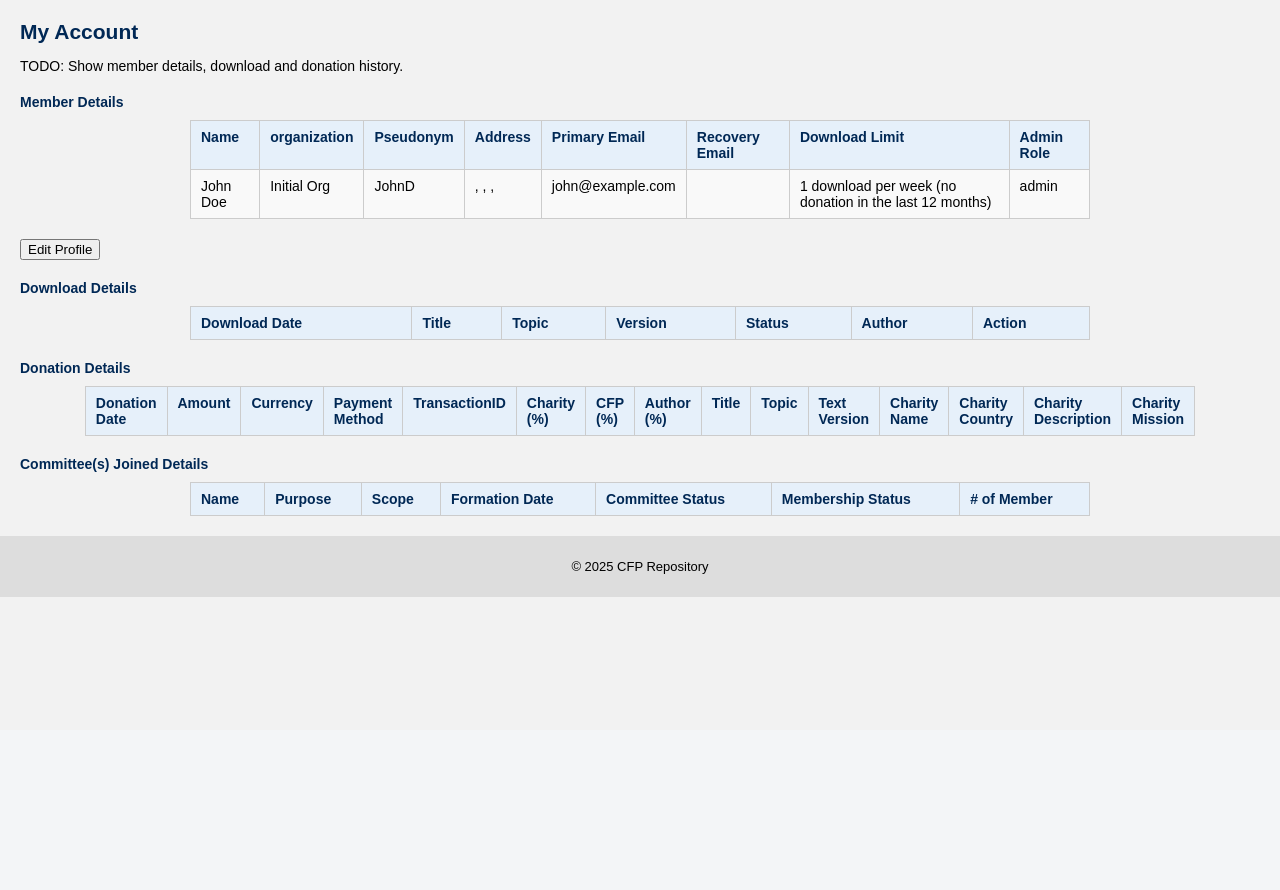
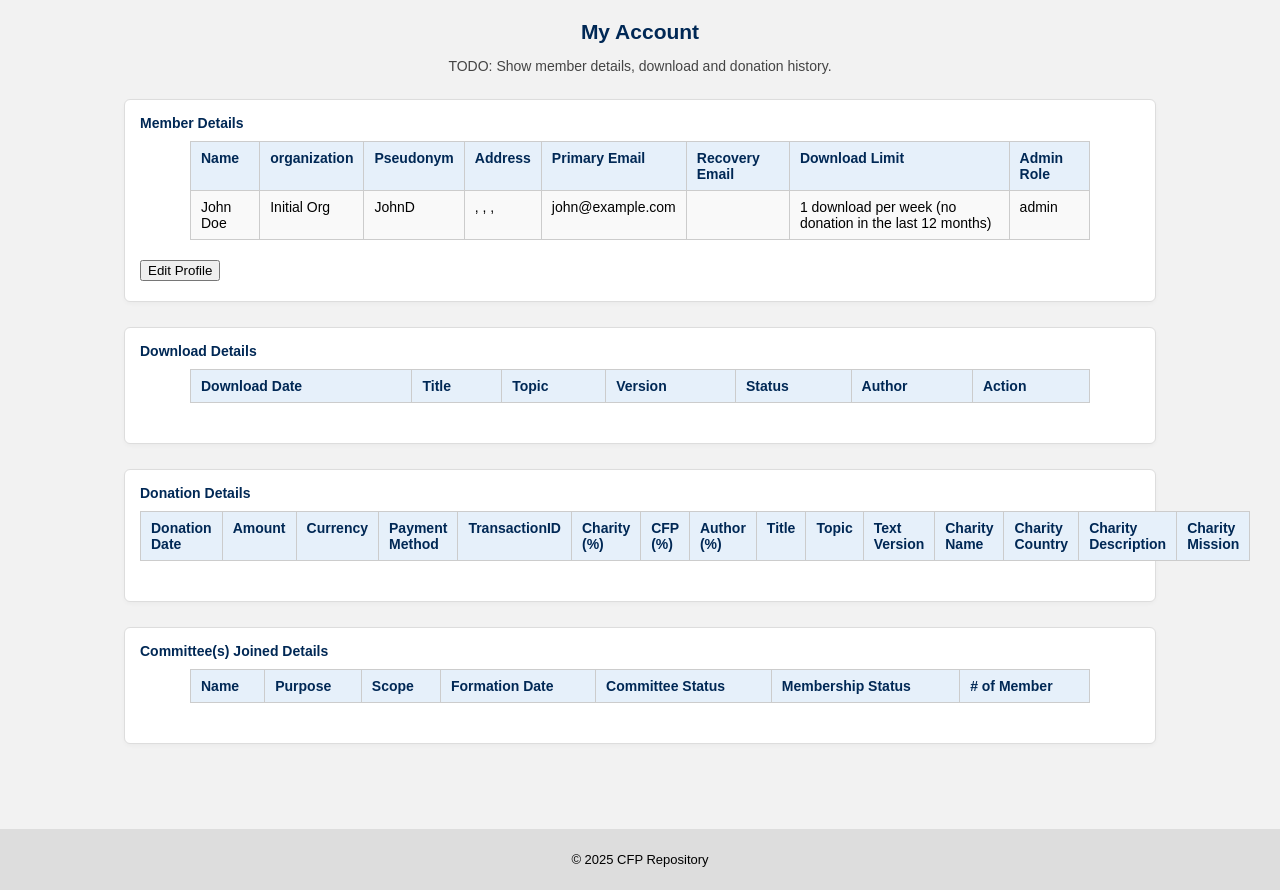
Before and after one commit to marckangelo/cfp_project, a PHP site: page /my_account.php in a window 1280 px wide. Shown: the part 70-960 px from the top of the page. Before the commit the page ends 667 px from the top, so only its background shows below. Run offline with PHP 8.4, Linux system fonts and the light colour scheme; a user stored in the database is signed in; data comes from the database, SQL or seed files in the repository; lists and menus that the app fills with data are empty.

Commit message:
Fixed matrix display CSS.

```diff
--- a/css/style.css
+++ b/css/style.css
@@ -237,3 +237,121 @@ footer {
 .dashboard-links li {
     margin-bottom: 6px;
 }
+
+
+/* ===== Verification Matrix Display ===== */
+.matrix-wrapper {
+    max-width: 320px;        /* small card */
+    margin: 30px auto 40px;  /* centered on page */
+    padding: 20px;
+    background-color: #ffffff;
+    border: 1px solid #cccccc;
+    border-radius: 6px;
+    box-shadow: 0 2px 5px rgba(0,0,0,0.08);
+    text-align: center;
+}
+
+.matrix-table {
+    border-collapse: collapse;
+    margin: 15px auto;
+    width: auto;             /* override global 80% width */
+}
+
+.matrix-table td {
+    width: 40px;
+    height: 40px;
+    border: 1px solid #cccccc;
+    font-weight: bold;
+    font-size: 18px;
+    text-align: center;
+    vertical-align: middle;
+}
+
+/* ===== My Account layout ===== */
+.account-container {
+    max-width: 1100px;
+    margin: 20px auto 40px;
+    padding: 0 10px 20px;
+}
+
+.account-title {
+    text-align: center;
+    margin-top: 10px;
+}
+
+.account-intro {
+    text-align: center;
+    margin-bottom: 20px;
+    color: #444;
+}
+
+/* Flash messages on My Account */
+.flash-success,
+.flash-error {
+    max-width: 800px;
+    margin: 10px auto;
+    padding: 10px 12px;
+    border-radius: 4px;
+    font-size: 13px;
+}
+
+.flash-success {
+    background-color: #e6f7e6;
+    color: #206020;
+    border: 1px solid #80c080;
+}
+
+.flash-error {
+    background-color: #ffe5e5;
+    color: var(--danger);
+    border: 1px solid #cc0000;
+}
+
+/* Card-like sections on My Account */
+.account-section {
+    max-width: 1000px;
+    margin: 25px auto;
+    padding: 15px 15px 20px;
+    background-color: #ffffff;
+    border: 1px solid #dddddd;
+    border-radius: 6px;
+    box-shadow: 0 2px 4px rgba(0,0,0,0.03);
+}
+
+.account-section h4 {
+    margin-top: 0;
+}
+
+/* Make tables inside sections use full card width */
+.account-section table {
+    width: 100%;
+    margin-top: 10px;
+}
+
+/* Small spacing for buttons under member details */
+.account-actions {
+    margin-top: 10px;
+}
+
+/* Matrix table already uses .matrix-wrapper from before; this just ensures spacing */
+.matrix-wrapper {
+    text-align: center;
+}
+
+/* Make sure the verification matrix stays a compact square grid */
+.account-section .matrix-table {
+    width: auto;             /* override the 100% from .account-section table */
+    max-width: none;
+    margin: 15px auto;
+}
+
+.matrix-table td {
+    width: 40px;
+    height: 40px;
+    padding: 0;              /* remove extra padding so cells are closer to square */
+    text-align: center;
+    vertical-align: middle;
+    border: 1px solid #cccccc;
+    font-weight: bold;
+    font-size: 18px;
+}
--- a/my_account.php
+++ b/my_account.php
@@ -3,21 +3,22 @@ session_start();
 require 'db.php';
 include 'header.php';
 
-echo '<h2>My Account</h2>
-      <p>TODO: Show member details, download and donation history.</p>
+echo '<div class="account-container">';
+echo '<h2 class="account-title">My Account</h2>
+      <p class="account-intro">TODO: Show member details, download and donation history.</p>
      ';
 
 // TODO: Ensure user is logged in, then load member profile, download history, donation history
 
 // Show download success message, if any
 if (isset($_SESSION['download_success'])) {
-    echo '<div style="color:green;">' . $_SESSION['download_success'] . '</div>';
+    echo '<div class="flash-success">' . htmlspecialchars($_SESSION['download_success']) . '</div>';
     unset($_SESSION['download_success']);
 }
 
 // Show download error message, if any
 if (isset($_SESSION['download_failure'])) {
-    echo '<div style="color:red;">' . $_SESSION['download_failure'] . '</div>';
+    echo '<div class="flash-error">' . htmlspecialchars($_SESSION['download_failure']) . '</div>';
     unset($_SESSION['download_failure']);
 }
 
@@ -59,6 +60,7 @@ if (isset($_SESSION['member_id'])) {
 
     // Table header
     echo '
+    <div class="account-section">
         <h4>Member Details</h4>
 
         <table border="1">
@@ -109,9 +111,12 @@ if (isset($_SESSION['member_id'])) {
     echo '</table>';
 
     echo '
+        <div class="account-actions">
             <a href="edit_profile.php?member_id=' . $row['member_id'] . '">
                 <button type="button">Edit Profile</button>
             </a>
+        </div>
+    </div>
     ';
 
     // ============= DISPLAY VERIFICATION MATRIX (4x4) ================
@@ -121,7 +126,7 @@ if (isset($_SESSION['member_id'])) {
     if (!empty($verification_matrix) && strlen($verification_matrix) == 16) {
 
         /*
-            Example: 16-char verification_matrix string = \'AAAABBBBCCCCDDDD\'
+            Example: 16-char verification_matrix string = 'AAAABBBBCCCCDDDD'
 
                     AAAA
                     BBBB
@@ -137,10 +142,12 @@ if (isset($_SESSION['member_id'])) {
             }
         }
 
+        // Matrix card section
         echo '
-        <h4>Verification Matrix</h4>
+        <div class="account-section matrix-wrapper">
+            <h4 class="centered-title">Verification Matrix</h4>
             <p>Expiry date: ' . htmlspecialchars($matrix_expiry_date) . '</p>
-        <table border="1" cellpadding="5">
+            <table class="matrix-table">
         ';
 
         for ($r = 0; $r < 4; $r++) {
@@ -151,10 +158,11 @@ if (isset($_SESSION['member_id'])) {
             echo '</tr>';
         }
 
-        echo '</table><br>';
-
-        // Button to copy the verification matrix string into Clipboard
-        echo '<button type="button" onclick="copyMyText(\'' . $verification_matrix . '\')">Copy to Clipboard</button>';
+        echo '
+            </table><br>
+            <button type="button" onclick="copyMyText(\'' . $verification_matrix . '\')">Copy to Clipboard</button>
+        </div>
+        ';
     }
 
     // ============= DISPLAY LIST OF DOWNLOADS ================
@@ -183,6 +191,7 @@ if (isset($_SESSION['member_id'])) {
 
     // Table header
     echo '
+    <div class="account-section">
         <h4>Download Details</h4>
 
         <table border="1">
@@ -215,6 +224,7 @@ if (isset($_SESSION['member_id'])) {
         </tr>';
     }
     echo '</table>';
+    echo '</div>';
 
     // ============= DISPLAY LIST OF DONATIONS ================
 
@@ -248,6 +258,7 @@ if (isset($_SESSION['member_id'])) {
 
     // Table header
     echo '
+    <div class="account-section">
         <h4>Donation Details</h4>
 
         <table border="1">
@@ -296,6 +307,7 @@ if (isset($_SESSION['member_id'])) {
             </tr>';
     }
     echo '</table>';
+    echo '</div>';
 
     // ============= DISPLAY LIST OF COMMITTEES JOINED ================
 
@@ -319,6 +331,7 @@ if (isset($_SESSION['member_id'])) {
 
     // Table header
     echo '
+    <div class="account-section">
         <h4>Committee(s) Joined Details</h4>
 
         <table border="1">
@@ -347,11 +360,14 @@ if (isset($_SESSION['member_id'])) {
             </tr>';
     }
     echo '</table>';
+    echo '</div>';
 
 } else {
     header("Location: login.php");
     exit;
 }
+
+echo '</div>'; // close .account-container
 ?>
 
 <script>
```
Also changed, not shown: matrix_display.php (+6 -6 lines). Lines whose indentation alone changed are shown as unchanged.
